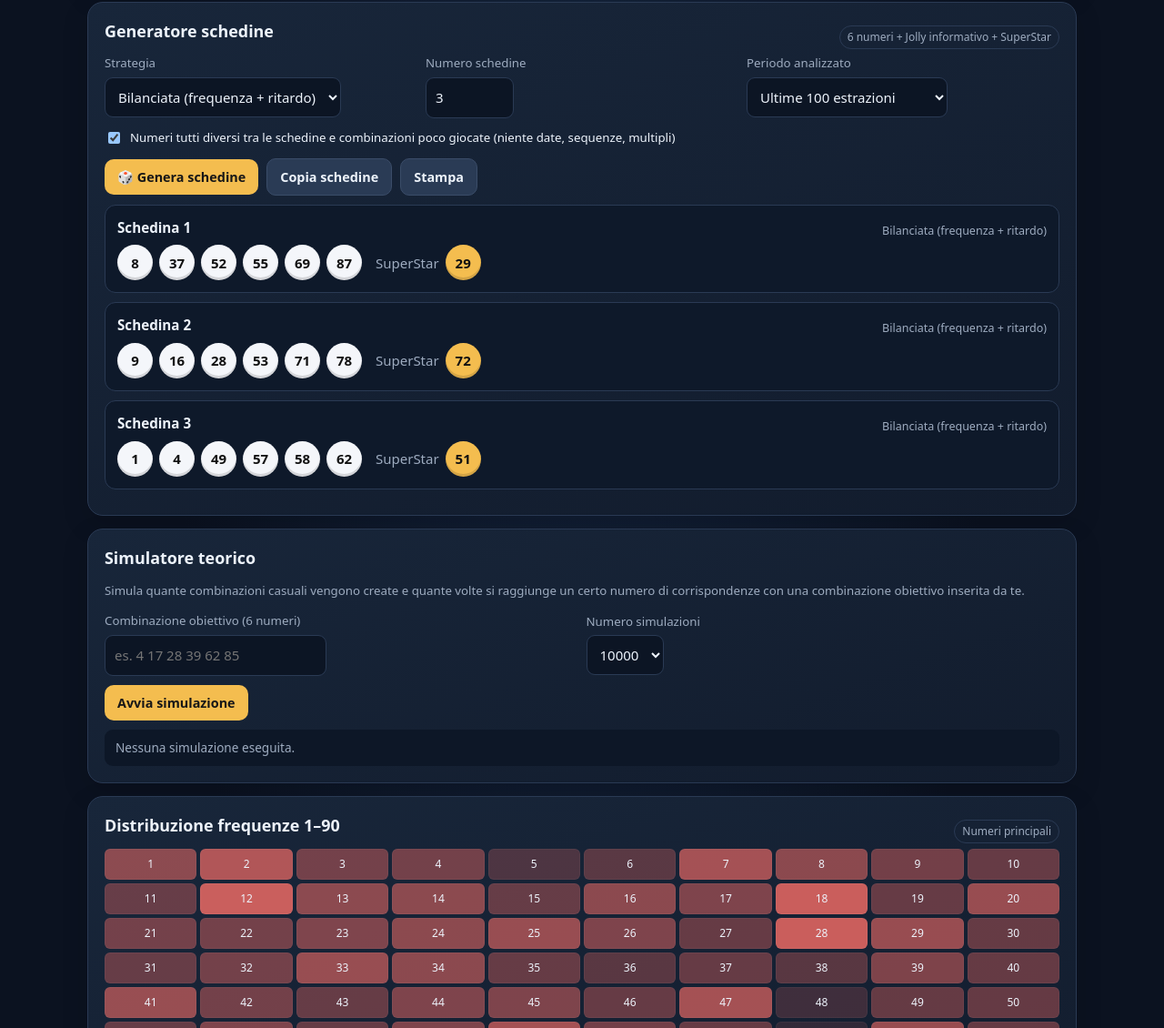
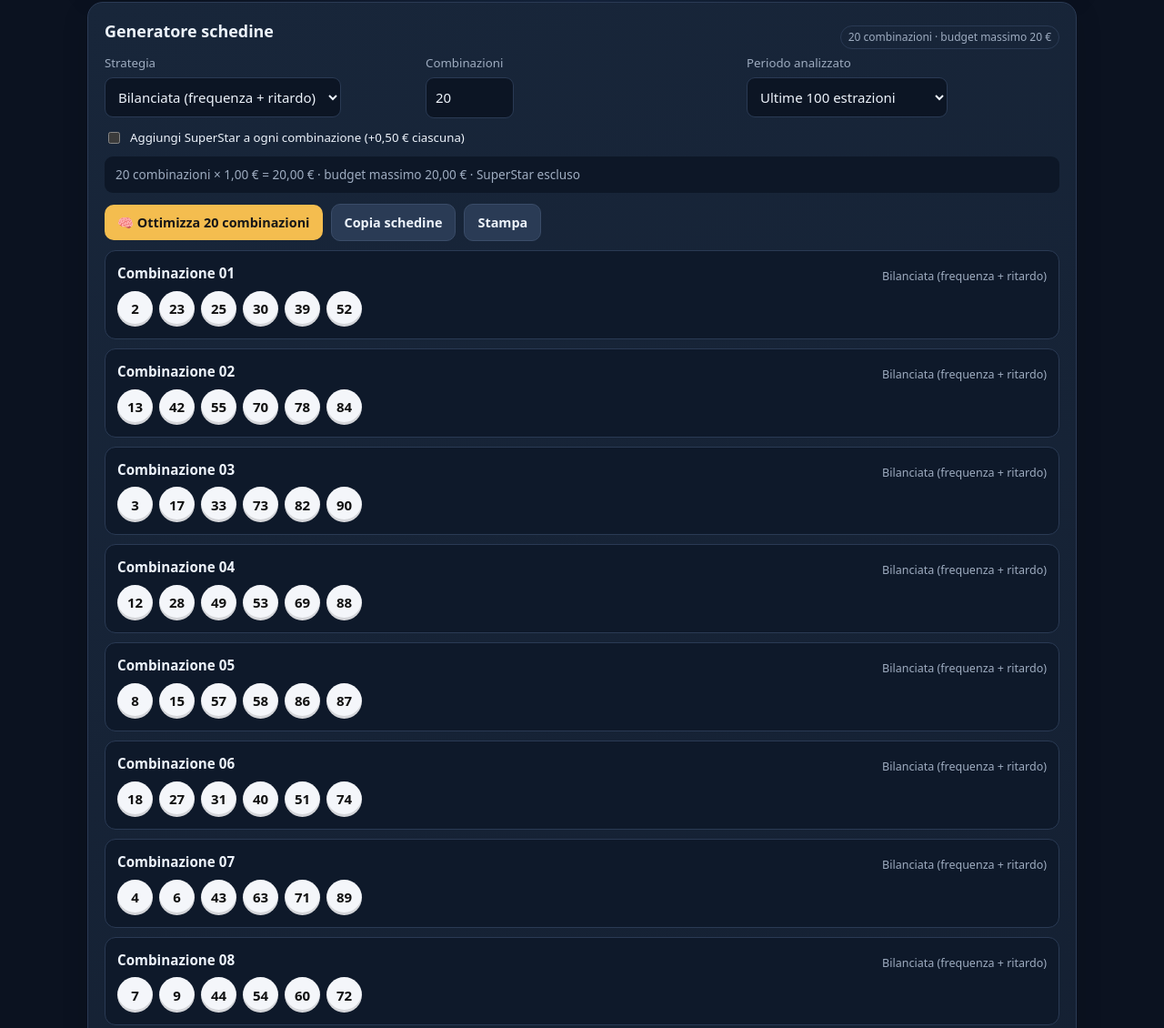
Before and after one commit to maxiamadv-jpg/superenalotto-archivio, a plain HTML site: page index.html in a window 1280 px wide. Shown: the part 706-1836 px from the top of the page at 91% size. Drawn offline with Linux system fonts and the light colour scheme.

Commit message:
AI PRO 2.0: 20 combinazioni ottimizzate con budget, collegata all'archivio online
Co-Authored-By: Claude Opus 5.5 <noreply@anthropic.com>
Claude-Session: https://claude.ai/code/session_013XSXsrxx3CXRo9GBgcCaHh

```diff
--- a/index.html
+++ b/index.html
@@ -35,7 +35,7 @@ footer{color:var(--mut);font-size:.8rem;text-align:center;padding:25px 0}
 </style>
 </head>
 <body><main class="wrap">
-<header class="hero"><div class="eyebrow">Strumento statistico personale</div><h1>🎯 SuperEnalotto <span style="color:var(--gold)">PRO</span></h1><p class="lead">Archivio estrazioni, frequenze, ritardi, generazione di combinazioni, simulazione e strumenti per gestire i tuoi dati. Archivio completo dal 2006, aggiornato automaticamente ogni sera.</p></header>
+<header class="hero"><div class="eyebrow">Strumento statistico personale</div><h1>🎯 SuperEnalotto <span style="color:var(--gold)">PRO</span></h1><p class="lead">Versione 2.0: archivio estrazioni, statistiche, generazione ottimizzata di 20 combinazioni e controllo del budget di 20 €. Archivio completo dal 2006, aggiornato automaticamente ogni sera.</p></header>
 <nav><a href="#dashboard">Dashboard</a><a href="#generator">Schedine</a><a href="#stats">Statistiche</a><a href="#archive">Archivio</a><a href="#data">Gestione dati</a></nav>
 <section id="dashboard" class="grid">
 <div class="card"><div class="row between"><h2>Panoramica archivio</h2><span class="pill" id="sourceTag">Archivio integrato</span></div><div class="kpis">
@@ -44,12 +44,12 @@ footer{color:var(--mut);font-size:.8rem;text-align:center;padding:25px 0}
 <div class="card half"><h2>Numeri con ritardo maggiore</h2><div id="topDelay" class="barlist"></div></div>
 </section>
 <section id="generator" class="grid" style="margin-top:14px">
-<div class="card"><div class="row between"><h2>Generatore schedine</h2><span class="pill">6 numeri + Jolly informativo + SuperStar</span></div>
+<div class="card"><div class="row between"><h2>Generatore schedine</h2><span class="pill">20 combinazioni · budget massimo 20 €</span></div>
 <div class="row">
 <div class="field"><label for="strategy">Strategia</label><select id="strategy"><option value="mix">Bilanciata (frequenza + ritardo)</option><option value="hot">Numeri più frequenti</option><option value="cold">Ritardatari</option><option value="random">Casuale uniforme</option></select></div>
-<div class="field"><label for="count">Numero schedine</label><input id="count" type="number" min="1" max="20" value="3"></div>
+<div class="field"><label for="count">Combinazioni</label><input id="count" type="number" min="1" max="20" value="20"></div>
 <div class="field"><label for="window">Periodo analizzato</label><select id="window"><option value="100">Ultime 100 estrazioni</option><option value="50">Ultime 50 estrazioni</option><option value="300">Ultime 300 estrazioni</option><option value="1000">Ultime 1000 estrazioni</option><option value="all">Tutto lo storico (dal 2006)</option></select></div>
-</div><label style="margin-top:12px;display:flex;gap:8px;align-items:center;color:var(--txt)"><input type="checkbox" id="smart" checked> Numeri tutti diversi tra le schedine e combinazioni poco giocate (niente date, sequenze, multipli)</label><div class="row" style="margin-top:12px"><button id="generate">🎲 Genera schedine</button><button class="secondary" id="copyTickets">Copia schedine</button><button class="secondary" id="printTickets">Stampa</button></div>
+</div><div class="row" style="margin-top:12px;align-items:center"><label style="display:flex;gap:8px;align-items:center;color:var(--txt);margin:0"><input id="withStar" type="checkbox" style="width:auto"> Aggiungi SuperStar a ogni combinazione (+0,50 € ciascuna)</label></div><div class="status" id="budgetInfo">20 combinazioni × 1,00 € = 20,00 € · SuperStar escluso</div><div class="row" style="margin-top:12px"><button id="generate">🧠 Ottimizza 20 combinazioni</button><button class="secondary" id="copyTickets">Copia schedine</button><button class="secondary" id="printTickets">Stampa</button></div>
 <div id="tickets" aria-live="polite"><p class="muted">Genera le schedine per visualizzarle qui.</p></div>
 </div>
 <div class="card"><h2>Simulatore teorico</h2><p class="hint">Simula quante combinazioni casuali vengono create e quante volte si raggiunge un certo numero di corrispondenze con una combinazione obiettivo inserita da te.</p>
@@ -67,8 +67,8 @@ footer{color:var(--mut);font-size:.8rem;text-align:center;padding:25px 0}
 <textarea id="importText" placeholder="3 17 25 44 61 88 12 54&#10;..."></textarea><div class="row" style="margin-top:8px"><button id="importBtn">Importa e unisci</button><button class="secondary" id="replaceBtn">Sostituisci archivio</button></div><p class="hint">Per evitare importazioni errate, le righe non riconosciute vengono ignorate e il riepilogo mostra quante sono state caricate.</p></div>
 <div class="card half"><h2>Esporta e manutenzione</h2><div class="row"><button id="exportCsv">Esporta CSV</button><button class="secondary" id="exportJson">Backup JSON</button><label class="filebtn secondary" for="jsonFile">Ripristina JSON</label><input class="hidden" id="jsonFile" type="file" accept=".json,application/json"></div><hr style="border:0;border-top:1px solid var(--line);margin:17px 0"><button class="secondary" id="downloadHtml">Scarica copia HTML</button><button class="danger" id="reset">Ripristina archivio iniziale</button><p class="hint">I dati importati vengono salvati localmente nel browser del dispositivo. Il backup JSON permette di trasferirli su un altro dispositivo.</p></div>
 </section>
-<div class="card" style="margin-top:14px"><h2>Nota importante sulle probabilità</h2><div class="warn">Le estrazioni sono indipendenti. Frequenze e ritardi descrivono soltanto il passato e non permettono di prevedere i numeri futuri né aumentano la probabilità di vincita. Ogni combinazione di 6 numeri su 90 ha probabilità 1 su 622.614.630 di centrare il 6. Il generatore è uno strumento statistico e di intrattenimento, non una previsione. Gioca responsabilmente.</div></div>
-<footer>SuperEnalotto PRO · Elaborazione locale nel browser · Nessuna garanzia di vincita</footer>
+<div class="card" style="margin-top:14px"><h2>Nota importante sulle probabilità</h2><div class="warn">Le estrazioni sono indipendenti. Frequenze e ritardi descrivono soltanto il passato e non permettono di prevedere i numeri futuri né aumentano la probabilità di vincita. Ogni combinazione di 6 numeri su 90 ha probabilità 1 su 622.614.630 di centrare il 6. Il generatore ottimizza la diversificazione del gruppo di combinazioni e riduce le sovrapposizioni tra schedine: non individua numeri più probabili e non prevede l'estrazione. Gioca responsabilmente.</div><p class="hint">Prezzi usati nel calcolo: 1,00 € per combinazione semplice e +0,50 € per SuperStar su ciascuna combinazione, secondo le informazioni ufficiali del gioco. Con 20 €: 20 combinazioni senza SuperStar oppure fino a 13 combinazioni con SuperStar (19,50 €).</p></div>
+<footer>SuperEnalotto AI PRO 2.0 · Elaborazione locale nel browser · Nessuna garanzia di vincita</footer>
 </main>
 <script>
 const BASE_DATE='13/11/2026';
@@ -145,23 +145,64 @@ $('drawTable').querySelector('tbody').innerHTML=draws.slice(0,100).map(d=>`<tr><
 $('archiveCount').textContent=`Mostrate ${Math.min(100,draws.length)} di ${draws.length}`;
 $('sourceTag').textContent=online?'Archivio online · aggiornato ogni sera':'Archivio integrato';
 }
-function weightedPick(weights,k,ex){let w=weights.slice(),out=[];w[0]=0;if(ex)ex.forEach(x=>w[x]=0);while(out.length<k){let total=w.reduce((a,b)=>a+b,0),r=Math.random()*total,idx=1;for(;idx<=90;idx++){r-=w[idx];if(r<=0)break}if(idx>90)idx=90;out.push(idx);w[idx]=0}return out.sort((a,b)=>a-b)}
-function poco_giocata(n){const ev=n.filter(x=>x%2===0).length,dec=new Set(n.map(x=>Math.floor((x-1)/10))).size,sopra=n.filter(x=>x>31).length;let c=0;for(let i=1;i<6;i++)if(n[i]===n[i-1]+1)c++;const mul=[5,7,10].some(m=>n.filter(x=>x%m===0).length>=4),fin=new Set(n.map(x=>x%10)).size;return ev>=2&&ev<=4&&dec>=4&&sopra>=3&&c<=1&&!mul&&fin>=4}
-function makeTickets(){let data=period(),s=stats(data),mx=Math.max(...s.f),md=Math.max(...s.delay),mode=$('strategy').value,n=Math.max(1,Math.min(20,Number($('count').value)||3)),out=[];
+function weightedPick(weights,k){let w=weights.slice(),out=[];while(out.length<k){let total=w.reduce((a,b)=>a+b,0),r=Math.random()*total,idx=1;for(;idx<=90;idx++){r-=w[idx];if(r<=0)break}if(idx>90)idx=90;out.push(idx);w[idx]=0}return out.sort((a,b)=>a-b)}
+function updateBudget(){
+let star=$('withStar').checked;
+let max=star?13:20;
+let count=Math.max(1,Math.min(max,Number($('count').value)||20));
+$('count').max=String(max);$('count').value=String(count);
+let cost=count*(star?1.5:1);
+$('budgetInfo').textContent=`${count} combinazioni × ${(star?1.5:1).toFixed(2).replace('.',',')} € = ${cost.toFixed(2).replace('.',',')} € · budget massimo 20,00 €${star?' · SuperStar incluso':' · SuperStar escluso'}`;
+return {count,star,cost};
+}
+function makeTickets(){
+let data=period(),s=stats(data),mx=Math.max(1,...s.f),md=Math.max(1,...s.delay),mode=$('strategy').value;
+let {count,star}=updateBudget(),out=[],usage=Array(91).fill(0),seen=new Set();
 let hot=s.f.map(v=>Math.pow(v+1,2)),cold=s.delay.map(v=>Math.pow(v+1,1.5)),mix=s.f.map((v,i)=>.5*v/mx+.5*s.delay[i]/md+.05);
-const smart=$('smart').checked,usati=new Set(),ssUsati=new Set();
-function pickSmart(w,u){const ex=smart&&u.size<=78?u:null;for(let t=0;t<(smart?2000:1);t++){const p=weightedPick(w,6,ex);if(!smart||poco_giocata(p)){if(smart)p.forEach(x=>u.add(x));return p}}const p=weightedPick(w,6,ex);if(smart)p.forEach(x=>u.add(x));return p}
-for(let i=0;i<n;i++){let weights=mode==='hot'?hot:mode==='cold'?cold:mode==='random'?Array(91).fill(1):mix;let nums=pickSmart(weights,usati);let ssweights=mode==='hot'?s.sf.map(v=>(v+1)**2):mode==='cold'?s.sd.map(v=>(v+1)**1.5):mode==='random'?Array(91).fill(1):s.sf.map((v,i)=>v+s.sd[i]+1);let ss=weightedPick(ssweights,1,smart&&ssUsati.size<80?ssUsati:null)[0];ssUsati.add(ss);out.push({nums,ss,mode})}generated=out;renderTickets()}
-function renderTickets(){$('tickets').innerHTML=generated.map((t,i)=>`<div class="ticket"><div class="row between"><h3>Schedina ${i+1}</h3><small>${$('strategy').selectedOptions[0].text}</small></div><div class="balls">${t.nums.map(n=>`<span class="ball">${n}</span>`).join('')}<span class="muted" style="margin-left:8px">SuperStar</span><span class="ball ss">${t.ss}</span></div></div>`).join('')}
+let base=mode==='hot'?hot:mode==='cold'?cold:mode==='random'?Array(91).fill(1):mix;
+for(let slot=0;slot<count;slot++){
+ let best=null,bestScore=-Infinity;
+ // Cerca molte candidate e sceglie quella che amplia meglio la copertura del gruppo.
+ for(let attempt=0;attempt<900;attempt++){
+   let nums=weightedPick(base,6),k=nums.join('-');
+   if(seen.has(k))continue;
+   let overlapPenalty=0;
+   for(let old of out){
+     let common=nums.filter(n=>old.nums.includes(n)).length;
+     if(common>=2)overlapPenalty+=Math.pow(common-1,2)*3.2;
+     if(common>=4)overlapPenalty+=12;
+   }
+   let spreadReward=nums.reduce((a,n)=>a+2.8/(1+usage[n]),0);
+   let even=nums.filter(n=>n%2===0).length;
+   let tens=new Set(nums.map(n=>Math.floor((n-1)/10))).size;
+   let balanceReward=(even>=2&&even<=4?1.1:0)+(tens>=4?1.2:0);
+   let score=spreadReward+balanceReward-overlapPenalty+Math.random()*.03;
+   if(score>bestScore){bestScore=score;best=nums}
+ }
+ if(!best){do{best=weightedPick(base,6)}while(seen.has(best.join('-')))}
+ seen.add(best.join('-'));best.forEach(n=>usage[n]++);
+ let ss=null;
+ if(star){ss=Math.floor(Math.random()*90)+1}
+ out.push({nums:best,ss,mode});
+}
+generated=out;renderTickets();
+let allUsed=new Set(out.flatMap(x=>x.nums));
+let overlaps=[];
+for(let i=0;i<out.length;i++)for(let j=i+1;j<out.length;j++)overlaps.push(out[i].nums.filter(n=>out[j].nums.includes(n)).length);
+let maxOverlap=Math.max(0,...overlaps);
+let meanOverlap=overlaps.length?overlaps.reduce((a,b)=>a+b,0)/overlaps.length:0;
+$('tickets').insertAdjacentHTML('beforeend',`<div class="status">Ottimizzazione completata: <b>${out.length}</b> combinazioni distinte · <b>${allUsed.size}/90</b> numeri diversi coperti · sovrapposizione media tra coppie: <b>${meanOverlap.toFixed(2)}</b> numeri · sovrapposizione massima: <b>${maxOverlap}</b> · costo teorico: <b>${(out.length*(star?1.5:1)).toFixed(2).replace('.',',')} €</b>.</div>`);
+}
+function renderTickets(){$('tickets').innerHTML=generated.map((t,i)=>`<div class="ticket"><div class="row between"><h3>Combinazione ${String(i+1).padStart(2,'0')}</h3><small>${$('strategy').selectedOptions[0].text}</small></div><div class="balls">${t.nums.map(n=>`<span class="ball">${n}</span>`).join('')}${t.ss!==null?`<span class="muted" style="margin-left:8px">SuperStar</span><span class="ball ss">${t.ss}</span>`:''}</div></div>`).join('')}
 function parseImport(text){let out=[],bad=0;for(let line of text.split(/\r?\n/)){let a=(line.match(/\d+/g)||[]).map(Number);if(a.length===8){out.push({c:null,n:a.slice(0,6),j:a[6],ss:a[7],date:''})}else if(a.length>=9){out.push({c:a[0],n:a.slice(1,7),j:a[7],ss:a[8],date:''})}else{if(line.trim())bad++;continue}let d=out[out.length-1];if(!validDraw(d)){out.pop();bad++}}return {out,bad}}
 function download(name,content,type){let blob=new Blob([content],{type}),a=document.createElement('a'),url=URL.createObjectURL(blob);a.href=url;a.download=name;a.click();setTimeout(()=>URL.revokeObjectURL(url),1000)}
-$('generate').onclick=makeTickets;
-$('window').onchange=()=>{render();makeTickets()};
-$('copyTickets').onclick=async()=>{if(!generated.length)return alert('Genera prima le schedine.');let t=generated.map((x,i)=>`Schedina ${i+1}: ${x.nums.join(' ')} | SuperStar ${x.ss}`).join('\n');try{await navigator.clipboard.writeText(t);alert('Schedine copiate.')}catch(e){prompt('Copia le schedine:',t)}};
-$('printTickets').onclick=()=>{if(!generated.length)return alert('Genera prima le schedine.');let w=open('','_blank');w.document.write('<pre>'+generated.map((x,i)=>`Schedina ${i+1}: ${x.nums.join(' - ')} | SuperStar ${x.ss}`).join('\n\n')+'</pre>');w.print()};
+$('generate').onclick=makeTickets;$('withStar').onchange=()=>{updateBudget();};$('count').onchange=()=>{updateBudget();};
+$('window').onchange=()=>{render();makeTickets()};$('strategy').onchange=makeTickets;
+$('copyTickets').onclick=async()=>{if(!generated.length)return alert('Genera prima le schedine.');let t=generated.map((x,i)=>`Combinazione ${i+1}: ${x.nums.join(' ')}${x.ss!==null?' | SuperStar '+x.ss:''}`).join('\n');try{await navigator.clipboard.writeText(t);alert('Schedine copiate.')}catch(e){prompt('Copia le schedine:',t)}};
+$('printTickets').onclick=()=>{if(!generated.length)return alert('Genera prima le schedine.');let w=open('','_blank');w.document.write('<pre>'+generated.map((x,i)=>`Combinazione ${i+1}: ${x.nums.join(' - ')}${x.ss!==null?' | SuperStar '+x.ss:''}`).join('\n\n')+'</pre>');w.print()};
 $('importBtn').onclick=()=>{let p=parseImport($('importText').value);if(!p.out.length)return alert('Nessuna riga valida. Controlla il formato.');draws=dedup([...p.out,...draws]);save();render();setStatus(`Importate ${p.out.length} righe valide; ${p.bad} ignorate. Archivio totale: ${draws.length}.`,'ok')};
 $('replaceBtn').onclick=()=>{let p=parseImport($('importText').value);if(!p.out.length)return alert('Nessuna riga valida.');if(!confirm(`Sostituire l'archivio con ${p.out.length} estrazioni?`))return;draws=dedup(p.out);save();render();setStatus(`Archivio sostituito: ${draws.length} estrazioni; ${p.bad} righe ignorate.`,'ok')};
-
+function save(){try{localStorage.setItem('sepro_archive',JSON.stringify(draws.slice(0,500)))}catch(e){}}
 $('exportCsv').onclick=()=>download('superenalotto-archivio.csv','concorso,data,n1,n2,n3,n4,n5,n6,jolly,superstar\n'+draws.map(d=>[d.c||'',d.date||'',...d.n,d.j,d.ss].join(',')).join('\n'),'text/csv;charset=utf-8');
 $('exportJson').onclick=()=>download('superenalotto-backup.json',JSON.stringify({version:1,exported:new Date().toISOString(),draws},null,2),'application/json');
 $('jsonFile').onchange=async e=>{let f=e.target.files[0];if(!f)return;try{let o=JSON.parse(await f.text()),a=Array.isArray(o)?o:o.draws;if(!Array.isArray(a)||!a.length||!a.every(validDraw))throw Error('Formato non valido');if(!confirm(`Ripristinare ${a.length} estrazioni dal backup?`))return;draws=dedup(a);save();render();setStatus(`Backup ripristinato: ${draws.length} estrazioni.`,'ok')}catch(err){alert('Backup non valido: '+err.message)}e.target.value=''};
@@ -176,8 +217,7 @@ async function avvio(){
     info=`✅ <b>${draws.length.toLocaleString('it-IT')}</b> estrazioni dal 2006 · ultima n. ${draws[0].c} del ${draws[0].date} · archivio aggiornato il ${new Date(j.aggiornato).toLocaleString('it-IT')}`;
   }catch(e){info=`⚠️ Archivio online non raggiungibile: uso ${draws.length} estrazioni integrate fino al ${BASE_DATE}.`}
   try{let saved=JSON.parse(localStorage.getItem('sepro_archive'));if(Array.isArray(saved)&&saved.length&&saved.every(validDraw)){const k=new Set(draws.map(key)),extra=saved.filter(d=>!k.has(key(d)));if(extra.length){draws=[...extra,...draws];info+=` · ${extra.length} importate a mano`}}}catch(e){}
-  render();setStatus(info,online?'ok':'');makeTickets();
+  render();setStatus(info,online?'ok':'');updateBudget();makeTickets();
 }
-function save(){try{const k=new Set(initial.map(key));localStorage.setItem('sepro_archive',JSON.stringify(draws.slice(0,500)))}catch(e){}}
 avvio();
 </script></body></html>
```
